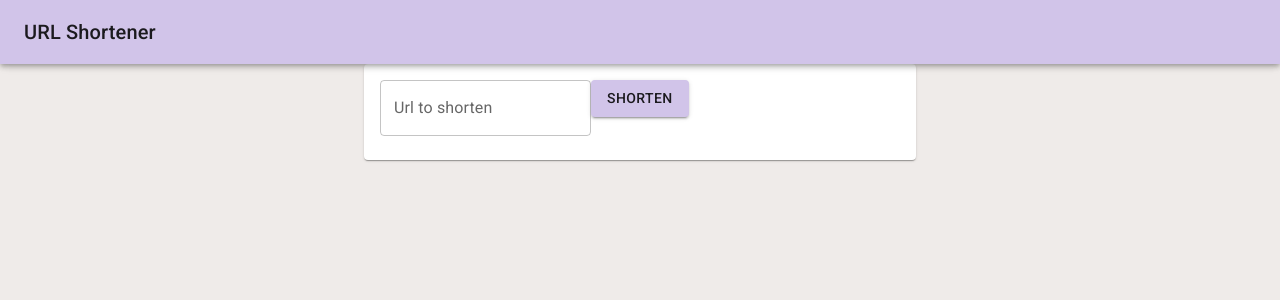
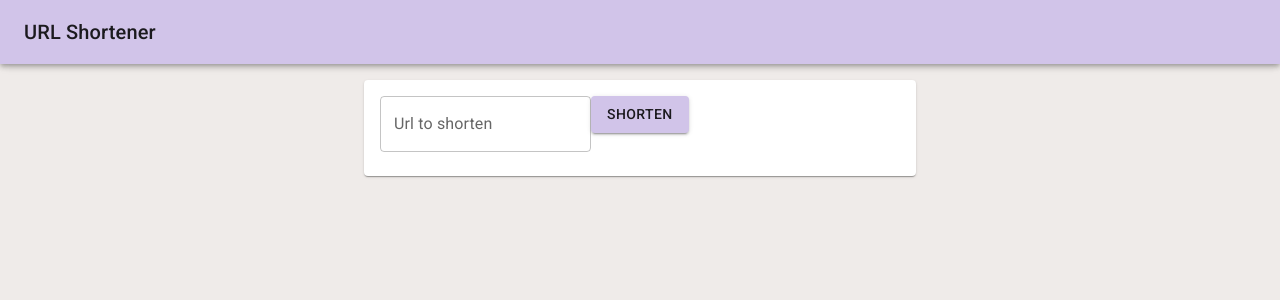
Before and after one commit to phyrisrose/frontend-url-shortener, a React (Create React App) app: page / in a window 1280 px wide. Shown: the top 300 px of the page. Built offline with nearby package versions, Linux system fonts and the light colour scheme.

Commit message:
switched to Card for the shortner

```diff
--- a/src/Layout.js
+++ b/src/Layout.js
@@ -9,9 +9,10 @@ import { brown } from "@mui/material/colors";
 
 import theme from "./theme";
 
-const Background = styled.div`
+const Background = styled.main`
   background: ${brown[50]};
   height: 100vh;
+  padding-top: 1rem;
 `;
 
 const Offset = styled("div")(({ theme }) => theme.mixins.toolbar);
```
